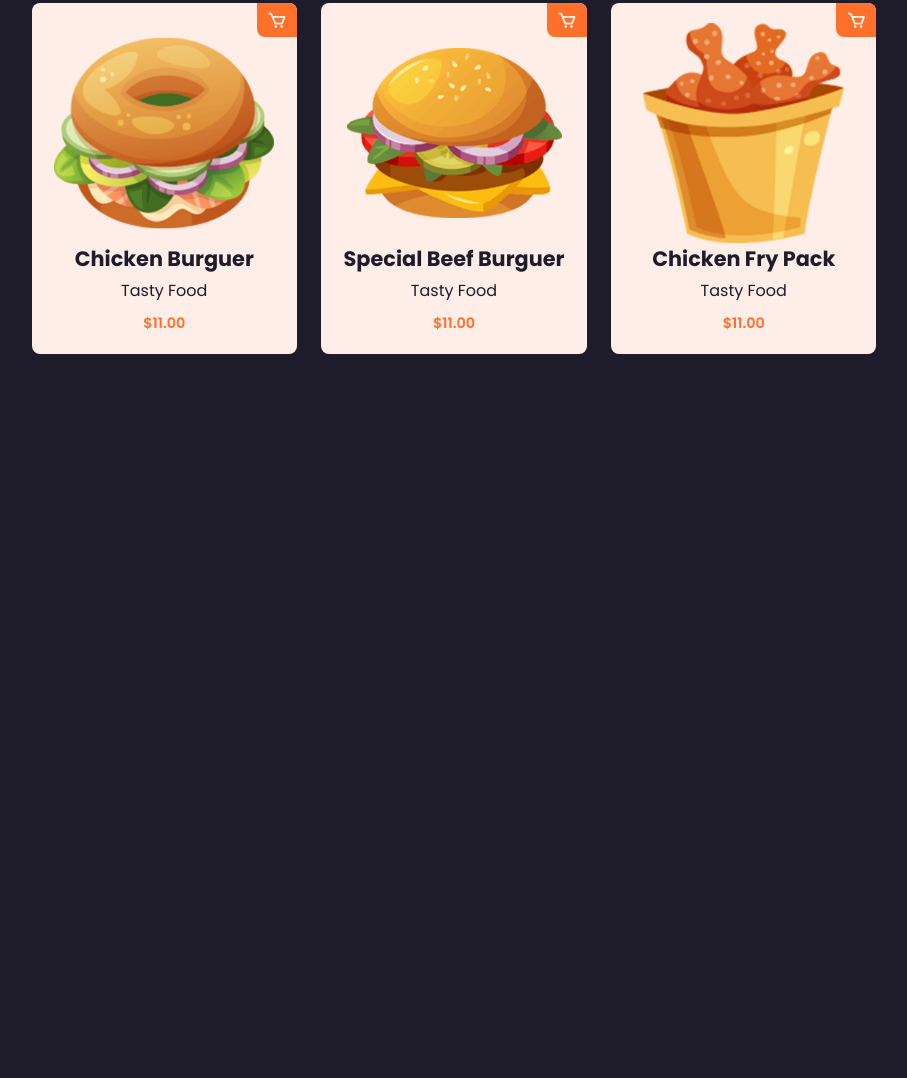
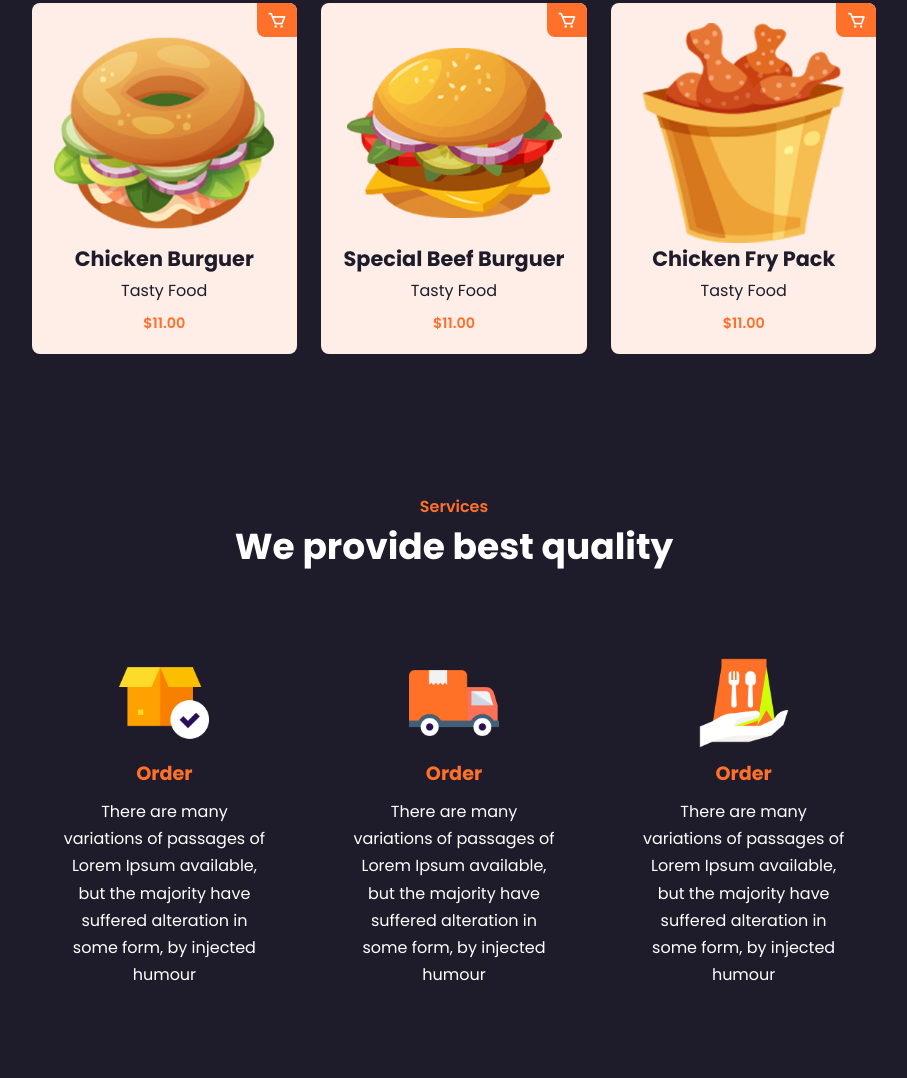
Before and after one commit to ramoncodevale/Website-food, a plain HTML site: page index.html in a window 1280 px wide. Shown: the part 1599-2677 px from the top of the page, without its empty margins (186-1093 px from the left). Before the commit the page ends 2023 px from the top, so only its background shows below. Drawn offline with nearby package versions, Linux system fonts and the light colour scheme.

Commit message:
add service

```diff
--- a/css/styles.css
+++ b/css/styles.css
@@ -206,5 +206,31 @@ section {
   font-size:  20px;
   padding: 7px 10px;
   border-radius: 0 0.5rem 0 0.5rem;
+}
+
+.service-container {
+  display: grid;
+  grid-template-columns: repeat(auto-fit, minmax(240px, auto));
+  grid-gap: 1.5rem;
+  margin-top: 4rem;
+}
+
+.s-box {
+  text-align: center;
+  padding: 20px 30px;
+}
+
+.s-box img {
+  width: 90px;
+}
+
+.s-box h3 {
+  margin: 4px 0 10px;
+  color: var(--main-color);
+  font-size: 1.2rem;
+}
+
+.s-box p {
+  line-height: 1.7;
 
 }
--- a/index.html
+++ b/index.html
@@ -106,5 +106,36 @@
         </div>
       </div>
     </section>
+
+    <!-- Service -->
+    <section class="services" id="services">
+     <div class="heading">
+      <span>Services</span>
+      <h2>We provide best quality</h2>
+     </div>
+
+     <div class="service-container">
+      <div class="s-box">
+        <img src="./2-3-2022 _ Full website/img/s1.png">
+        <h3>Order</h3>
+        <p>There are many variations of passages of Lorem Ipsum available,
+          but the majority have suffered alteration in some form, by injected humour</p>
+      </div>
+
+      <div class="s-box">
+        <img src="./2-3-2022 _ Full website/img/s2.png">
+        <h3>Order</h3>
+        <p>There are many variations of passages of Lorem Ipsum available,
+          but the majority have suffered alteration in some form, by injected humour</p>
+      </div>
+
+      <div class="s-box">
+        <img src="./2-3-2022 _ Full website/img/s3.png">
+        <h3>Order</h3>
+        <p>There are many variations of passages of Lorem Ipsum available,
+          but the majority have suffered alteration in some form, by injected humour</p>
+      </div>
+     </div>
+    </section>
   </body>
 </html>
```
